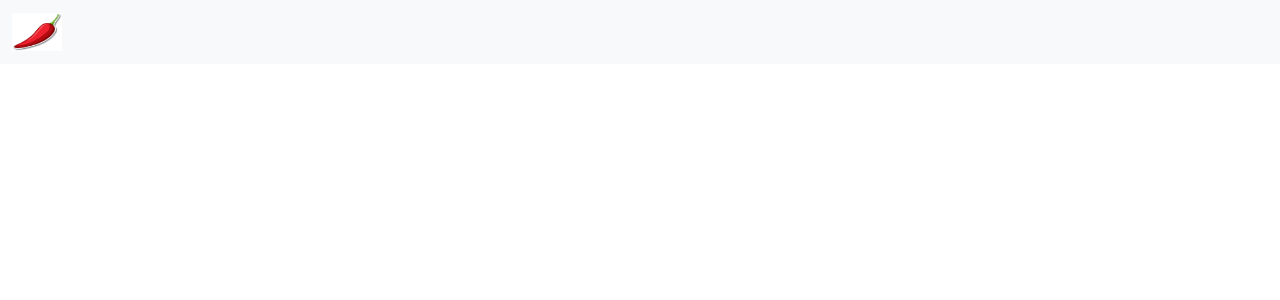
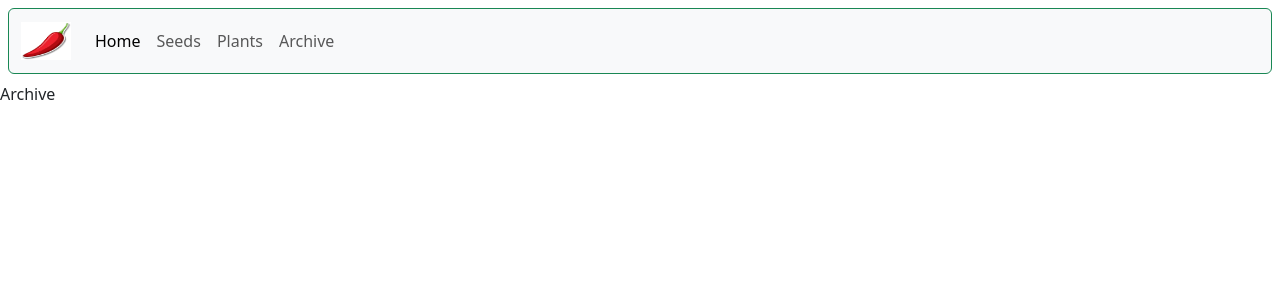
Before and after one commit to kakalasek/Chilli-Web-App-Frontend, a React (Create React App) app: page /archive in a window 1280 px wide. Shown: the top 300 px of the page. Built offline with nearby package versions, Linux system fonts and the light colour scheme; no server answers.

Commit message:
Api fetches

```diff
--- a/package.json
+++ b/package.json
@@ -6,8 +6,10 @@
     "@testing-library/jest-dom": "^5.17.0",
     "@testing-library/react": "^13.4.0",
     "@testing-library/user-event": "^13.5.0",
+    "axios": "^1.4.0",
     "react": "^18.2.0",
     "react-dom": "^18.2.0",
+    "react-router-dom": "^5.3.4",
     "react-scripts": "5.0.1",
     "web-vitals": "^2.1.4"
   },
--- /dev/null
+++ b/src/api/axiosConfig.js
@@ -0,0 +1,5 @@
+import axios from "axios";
+
+export default axios.create({
+  baseURL: "http://localhost:8080",
+});
--- a/src/app/App.js
+++ b/src/app/App.js
@@ -1,11 +1,64 @@
-import NavBar from "../components/NavBar";
+import NavBar from "../components/navbar/NavBar";
+import api from "../api/axiosConfig";
 import "./App.css";
+import {
+  BrowserRouter as Router,
+  Route,
+  Switch,
+} from "react-router-dom/cjs/react-router-dom.min";
+import Home from "../components/home/Home";
+import Archive from "../components/archive/Archive";
+import Plants from "../components/plants/Plants";
+import Seeds from "../components/seeds/Seeds";
+import { useEffect, useState } from "react";
 
 function App() {
+  const [seeds, setSeeds] = useState();
+  const [plants, setPlants] = useState();
+
+  const getSeeds = async () => {
+    try {
+      const response = await api.get("/api/v1/seeds");
+
+      setSeeds(response.data);
+    } catch (err) {
+      console.log(err);
+    }
+  };
+
+  const getPlants = async () => {
+    try {
+      const response = await api.get("/api/v1/plants");
+
+      setPlants(response.data);
+    } catch (err) {
+      console.log(err);
+    }
+  };
+
+  useEffect(() => {
+    getSeeds();
+    getPlants();
+  }, []);
+
   return (
-    <>
+    <Router>
       <NavBar />
-    </>
+      <Switch>
+        <Route exact path="/">
+          <Home />
+        </Route>
+        <Route path="/seeds">
+          <Seeds />
+        </Route>
+        <Route path="/plants">
+          <Plants />
+        </Route>
+        <Route path="/archive">
+          <Archive />
+        </Route>
+      </Switch>
+    </Router>
   );
 }
 
--- a/src/components/NavBar.jsx
+++ /dev/null
@@ -1,16 +0,0 @@
-import React from "react";
-import chilli from "../chilli.png";
-
-const NavBar = () => {
-  return (
-    <nav className="navbar navbar-expand-lg navbar-light bg-light">
-      <div className="container-fluid">
-        <a className="navbar-brand">
-          <img src={chilli} alt="" width={50} height={38} />
-        </a>
-      </div>
-    </nav>
-  );
-};
-
-export default NavBar;
--- /dev/null
+++ b/src/components/archive/Archive.jsx
@@ -0,0 +1,7 @@
+import React from "react";
+
+function Archive() {
+  return <div>Archive</div>;
+}
+
+export default Archive;
--- /dev/null
+++ b/src/components/home/Home.jsx
@@ -0,0 +1,7 @@
+import React from "react";
+
+function Home() {
+  return <div className=""></div>;
+}
+
+export default Home;
--- /dev/null
+++ b/src/components/navbar/NavBar.jsx
@@ -0,0 +1,33 @@
+import React from "react";
+import chilli from "../../chilli.png";
+import { Link } from "react-router-dom";
+
+const NavBar = () => {
+  return (
+    <nav className="navbar navbar-expand-lg navbar-light bg-light border border-success rounded m-2">
+      <div className="container-fluid">
+        <a className="navbar-brand">
+          <img src={chilli} alt="" width={50} height={38} />
+        </a>
+        <div className="collapse navbar-collapse">
+          <div className="navbar-nav">
+            <Link className="nav-link active" to="/">
+              Home
+            </Link>
+            <Link className="nav-link" to="seeds">
+              Seeds
+            </Link>
+            <Link className="nav-link" to="plants">
+              Plants
+            </Link>
+            <Link className="nav-link" to="archive">
+              Archive
+            </Link>
+          </div>
+        </div>
+      </div>
+    </nav>
+  );
+};
+
+export default NavBar;
--- /dev/null
+++ b/src/components/plants/Plants.jsx
@@ -0,0 +1,7 @@
+import React from "react";
+
+function Plants() {
+  return <div>Plants</div>;
+}
+
+export default Plants;
--- /dev/null
+++ b/src/components/seeds/Seeds.jsx
@@ -0,0 +1,7 @@
+import React from "react";
+
+function Seeds(props) {
+  return <div>Seeds</div>;
+}
+
+export default Seeds;
```
Also changed, not shown: 1 other file (tests, documents, lock files or other folders).
